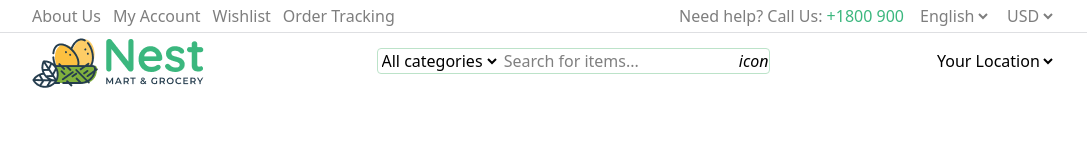
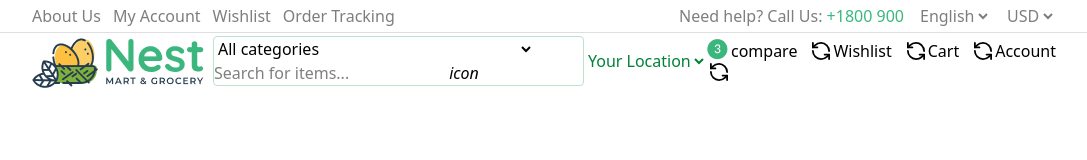
Before and after one commit to alijonovI/nest, a plain HTML site: page index.html in a window 1280 px wide. Shown: the whole page, without its empty margins (96-1183 px from the left). Drawn offline with nearby package versions, Linux system fonts and the light colour scheme.

Commit message:
headr bottom

```diff
--- a/index.html
+++ b/index.html
@@ -4,7 +4,9 @@
 <head>
     <meta charset="UTF-8">
     <meta name="viewport" content="width=device-width, initial-scale=1.0">
+    <link rel="stylesheet" href="style.css">
     <script src="https://cdn.jsdelivr.net/npm/@tailwindcss/browser@4"></script>
+    <script src="https://unpkg.com/lucide@latest"></script>
     <title>Nest</title>
 </head>
 
@@ -51,7 +53,7 @@
             <img src="./figma.img/logo.png" alt="logo">
 
             <div class="border border-[#BCE3C9] rounded">
-                <select>
+                <select class="w-xs">
                     <option value="all">All categories</option>
                     <option value="violet">violet</option>
                 </select>
@@ -61,10 +63,37 @@
                     <i>icon</i>
                 </label>
             </div>
-            <select name="" id="">
+            <select name="locationSelect" id="locationSelect" class="text-green-700">
+                <!-- <img src="figma.img/tochka.png" class="bg-red-700" alt=""> -->
                 <option value="">Your Location</option>
             </select>
+
+            <div class="cardsDiv flex gap-3">
+
+                <div class="flex">
+                    <div>
+                        <img src="figma.img/yashil 3.png" alt="" class=" z-4">
+                        <i class="scale-90 z-3" data-lucide="refresh-ccw"></i>
+                    </div>
+                    <p>compare</p>
+                </div>
+                <div class="flex">
+                    <i class="scale-90 " data-lucide="refresh-ccw"></i>
+                    <p>Wishlist</p>
+                </div>
+                <div class="flex">
+                    <i class="scale-90 " data-lucide="refresh-ccw"></i>
+                    <p>Cart</p>
+                </div>
+                <div class="flex">
+                    <i class="scale-90 " data-lucide="refresh-ccw"></i>
+                    <p>Account</p>
+                </div>
+
+            </div>
+
         </div>
+
 
     </div>
     <!-- <p>git add .</p>
@@ -72,6 +101,9 @@
     <p>git push</p> -->
 
     <script src="./app.js"></script>
+    <script>
+        lucide.createIcons();
+    </script>
 </body>
 
 </html>
```
Also changed, not shown: style.css (+5 -2 lines), figma.img/compare🔄.png (added), figma.img/tochka.png (added), figma.img/tochka2.png (added), figma.img/tochka3.png (added), figma.img/tochka4.png (added), figma.img/yashil 3.png (added), figma.img/yashil 6.png (added), figma.img/yashil2.png (added).
